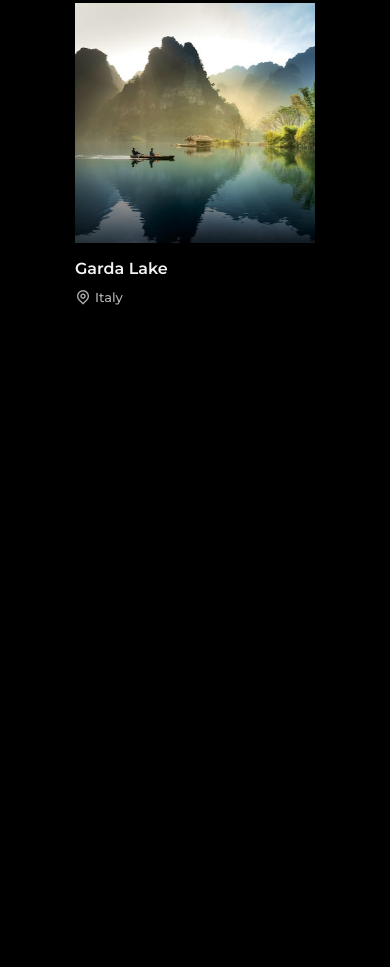
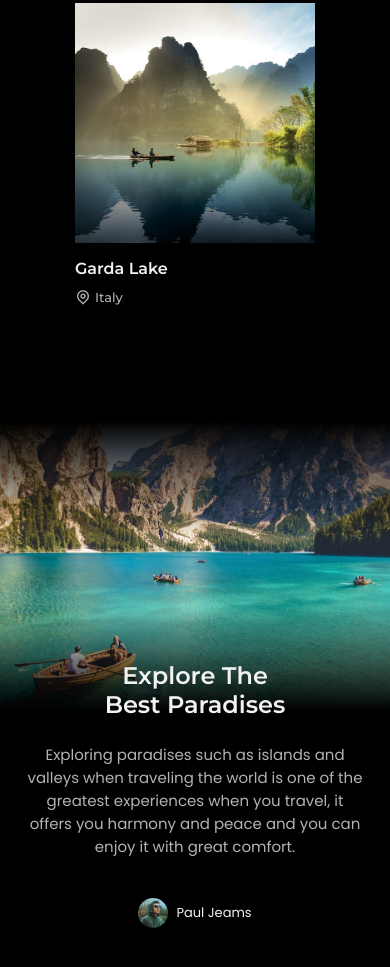
Before and after one commit to AbrahamDN/travel, a plain HTML site: page index.html in a window 390 px wide. Shown: the part 2826-3793 px from the top of the page. Before the commit the page ends 3343 px from the top, so only its background shows below. Drawn offline with nearby package versions, Linux system fonts and the light colour scheme.

Commit message:
feat: add Explore section - mobile

```diff
--- a/assets/css/styles.css
+++ b/assets/css/styles.css
@@ -417,6 +417,60 @@ img {
 }
 
 /*=============== EXPLORE ===============*/
+.explore {
+  position: relative;
+}
+
+.explore__image {
+  position: absolute;
+  overflow: hidden;
+}
+
+.explore__img {
+  width: 100%;
+  height: 333px;
+  object-fit: cover;
+  object-position: center;
+}
+
+.explore__shadow {
+  position: absolute;
+  top: 0;
+  left: 0;
+  width: 100%;
+  height: 100%;
+  background: linear-gradient(
+    180deg,
+    hsl(0, 0%, 0%) 5%,
+    hsla(0, 0%, 0%, 0) 40%,
+    hsla(0, 0%, 0%, 0) 60%,
+    hsl(0, 0%, 0%) 92%
+  );
+}
+
+.explore__content {
+  position: relative;
+  padding-top: 16rem;
+  text-align: center;
+  row-gap: 2.5rem;
+}
+
+.explore__user {
+  display: inline-flex;
+  align-items: center;
+  justify-content: center;
+  column-gap: 0.5rem;
+}
+
+.explore__perfil {
+  width: 30px;
+  border-radius: 50%;
+}
+
+.explore__name {
+  font-size: var(--small-font-size);
+  color: var(--title-color);
+}
 
 /*=============== JOIN ===============*/
 
--- a/index.html
+++ b/index.html
@@ -179,7 +179,7 @@
               <div class="popular__shadow"></div>
             </div>
 
-            <h3 class="popular__title">Logan Mountain</h2>
+            <h3 class="popular__title">Logan Mountain</h3>
 
             <div class="popular__location">
               <i class="ri-map-pin-line"></i>
@@ -197,7 +197,7 @@
               <div class="popular__shadow"></div>
             </div>
 
-            <h3 class="popular__title">Spike Forest</h2>
+            <h3 class="popular__title">Spike Forest</h3>
 
             <div class="popular__location">
               <i class="ri-map-pin-line"></i>
@@ -215,7 +215,7 @@
               <div class="popular__shadow"></div>
             </div>
 
-            <h3 class="popular__title">Garda Lake</h2>
+            <h3 class="popular__title">Garda Lake</h3>
 
             <div class="popular__location">
               <i class="ri-map-pin-line"></i>
@@ -226,7 +226,43 @@
       </section>
 
       <!--==================== EXPLORE ====================-->
-      <section class="explore section" id="explore"></section>
+      <section class="explore section" id="explore">
+        <div class="explore__container">
+          <div class="explore__image">
+            <img
+              src="assets/img/explore-beach.jpg"
+              alt="explore image"
+              class="explore__img"
+            />
+            <div class="explore__shadow"></div>
+          </div>
+
+          <div class="explore__content container grid">
+            <div class="explore__data">
+              <h2 class="section__title">
+                Explore The <br />
+                Best Paradises
+              </h2>
+
+              <p class="explore__description">
+                Exploring paradises such as islands and valleys when traveling
+                the world is one of the greatest experiences when you travel, it
+                offers you harmony and peace and you can enjoy it with great
+                comfort.
+              </p>
+            </div>
+
+            <div class="explore__user">
+              <img
+                src="assets/img/explore-perfil.png"
+                alt="explore image"
+                class="explore__perfil"
+              />
+              <span class="explore__name">Paul Jeams</span>
+            </div>
+          </div>
+        </div>
+      </section>
 
       <!--==================== JOIN ====================-->
       <section class="join section"></section>
```
